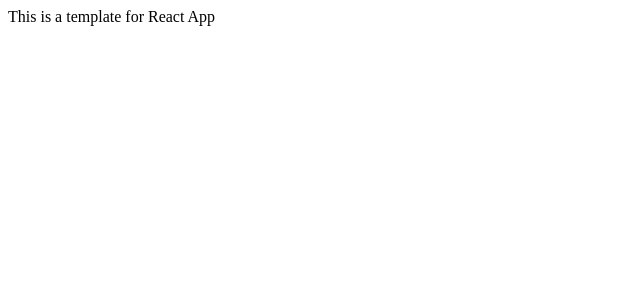
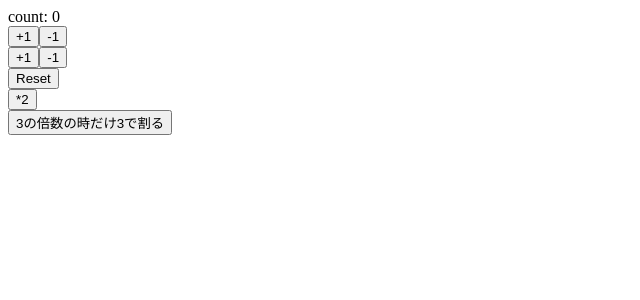
Before and after one commit to perio29/react-hooks-1, a React (Create React App) app: page / in a window 1280 px wide. Shown: the top 300 px of the page, without its empty margins (0-640 px from the left). Built offline with nearby package versions, Linux system fonts and the light colour scheme.

Commit message:
my first react hook with useState

```diff
--- a/src/App.js
+++ b/src/App.js
@@ -1,11 +1,44 @@
-import React from 'react';
+import React, { useState } from "react";
 
 const App = () => {
+  const [count, setCount] = useState(0);
+
+  const increment = () => setCount(count + 1);
+  const decrement = () => setCount(count - 1);
+
+  const increment2 = () => setCount((previousCount) => previousCount + 1);
+  const decrement2 = () => setCount((previousCount) => previousCount - 1);
+
+  const resetButton = () => setCount(0);
+  const doubleButton = () => setCount(count * 2);
+
+  const threeButton = () =>
+    setCount((previousCount) =>
+      previousCount % 3 === 0 ? previousCount / 3 : previousCount
+    );
+
   return (
-    <div>
-      This is a template for React App
-    </div>
+    <>
+      <div>count: {count}</div>
+      <div>
+        <button onClick={increment}>+1</button>
+        <button onClick={decrement}>-1</button>
+      </div>
+      <div>
+        <button onClick={increment2}>+1</button>
+        <button onClick={decrement2}>-1</button>
+      </div>
+      <div>
+        <button onClick={resetButton}>Reset</button>
+      </div>
+      <div>
+        <button onClick={doubleButton}>*2</button>
+      </div>
+      <div>
+        <button onClick={threeButton}>3の倍数の時だけ3で割る</button>
+      </div>
+    </>
   );
-}
+};
 
 export default App;
```
